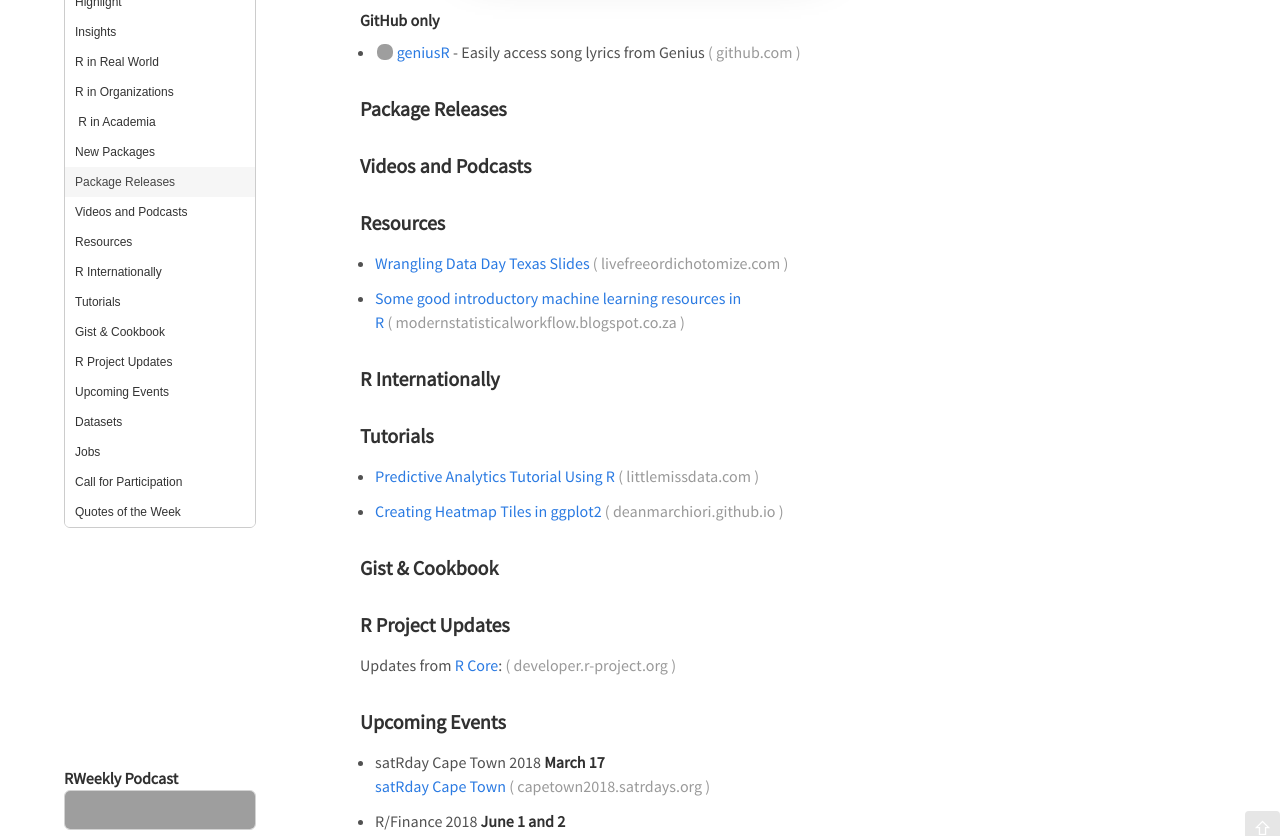
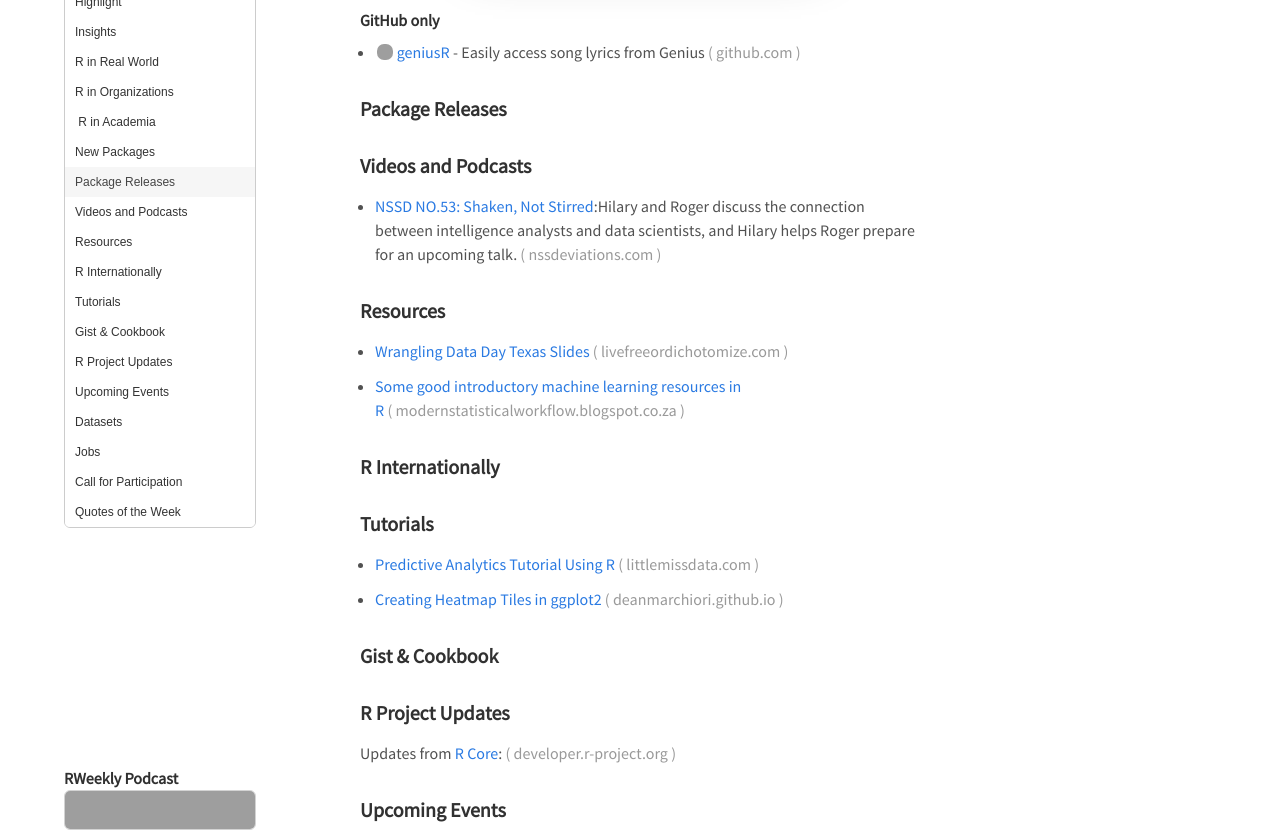
Before and after one commit to rweekly/rweekly.org, a Jekyll site: the page built from draft.md, in a window 1280 px wide and 900 px high, scrolled down 1598 px, cut to the strip 64-900 px from the top of the window. Built offline with Jekyll 4.4.1, drawn with Linux system fonts in a browser that asks for light colours; emoji names are drawn with the system emoji font; comment, search, counter and statistics services are not loaded; grey boxes are pictures that could not be loaded.

Commit message:
Added a new podcast episode

```diff
--- a/draft.md
+++ b/draft.md
@@ -59,6 +59,7 @@ Release Date: 2018-2-5
 
 ###  Videos and Podcasts
 
++ [NSSD NO.53: Shaken, Not Stirred](http://nssdeviations.com/53-shaken-not-stirred):Hilary and Roger discuss the connection between intelligence analysts and data scientists, and Hilary helps Roger prepare for an upcoming talk.
 
 ###  Resources
 
```
